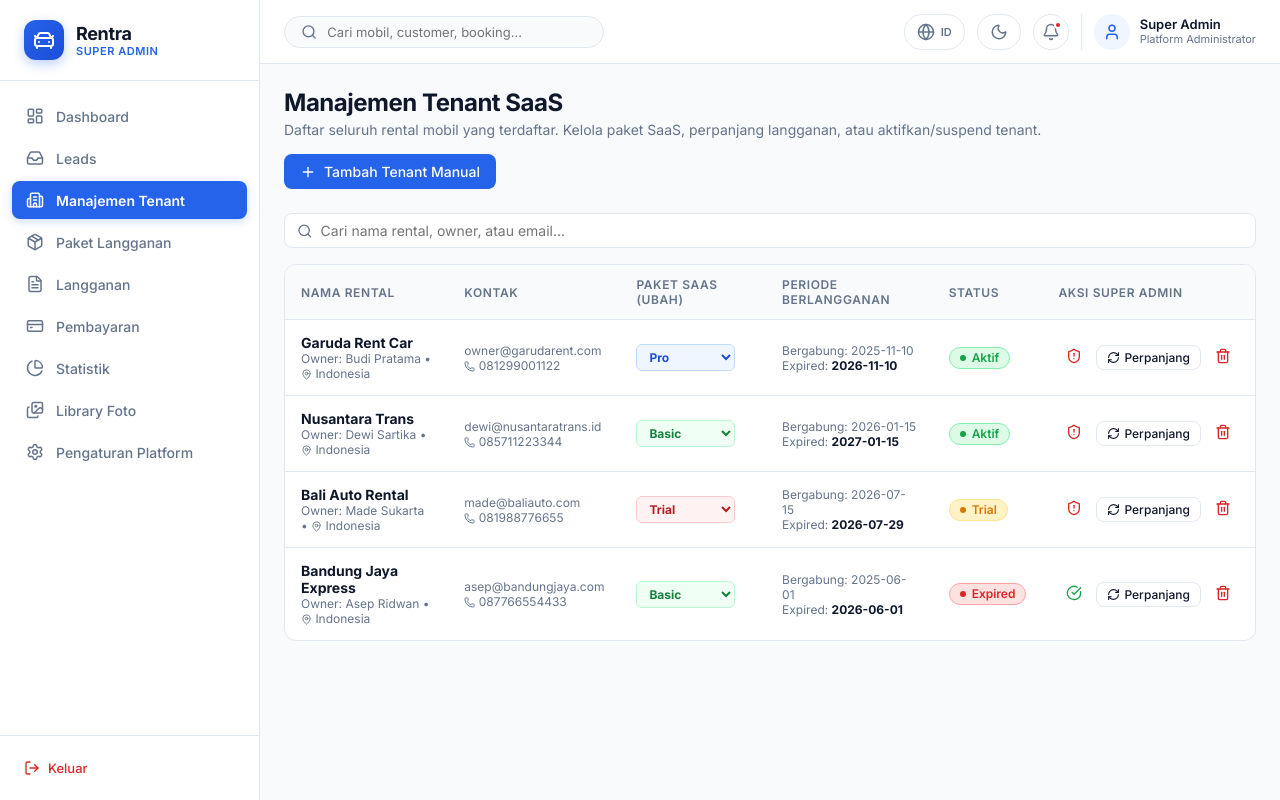
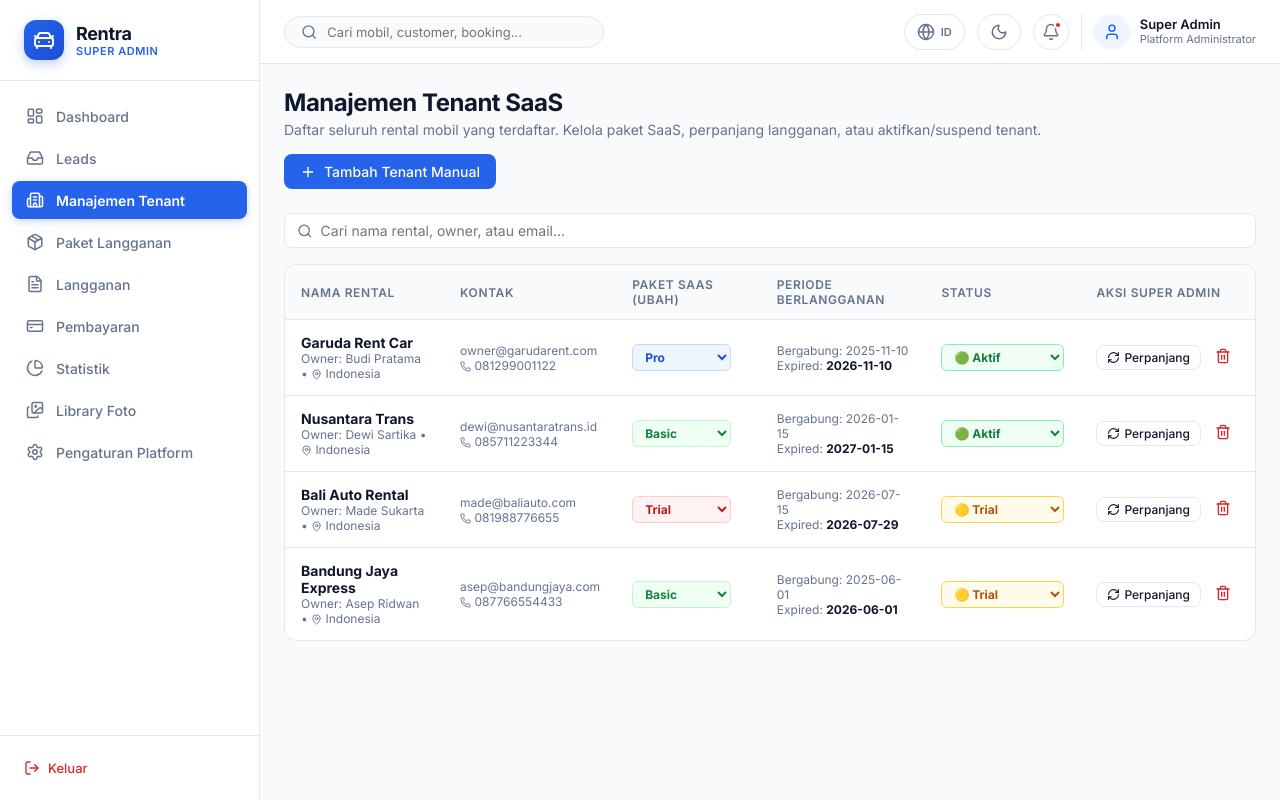
Before and after one commit to boktaviandy/Rentra, a React (Vite) app: page /superadmin/tenant in a window 1280 px wide. Built offline with nearby package versions, Linux system fonts and the light colour scheme.

Commit message:
Feat: Replace read-only Status badge with editable select dropdown (Trial/Aktif/Suspended/Blocked) in Tenant Management

```diff
--- a/src/pages/superadmin/TenantPage.jsx
+++ b/src/pages/superadmin/TenantPage.jsx
@@ -3,7 +3,7 @@ import { PageHeader } from '../../components/ui/PageHeader';
 import { Table } from '../../components/ui/Table';
 import { Badge, getStatusBadgeVariant } from '../../components/ui/Badge';
 import { Modal } from '../../components/ui/Modal';
-import { Building2, ShieldAlert, CheckCircle, RefreshCw, Trash2, Plus, MapPin, Phone, CalendarDays, Edit3, Check } from 'lucide-react';
+import { RefreshCw, Trash2, Plus, MapPin, Phone } from 'lucide-react';
 import { useTenantData } from '../../hooks/useTenantData';
 
 export function TenantPage() {
@@ -166,32 +166,42 @@ export function TenantPage() {
     },
     {
       header: 'Status',
-      cell: (row) => (
-        <Badge variant={getStatusBadgeVariant(row.status)}>{row.status}</Badge>
-      )
+      cell: (row) => {
+        const statusStyles = {
+          'Aktif':     { background: '#F0FDF4', color: '#15803D', borderColor: '#86EFAC' },
+          'Trial':     { background: '#FFFBEB', color: '#B45309', borderColor: '#FCD34D' },
+          'Suspended': { background: '#FFF7ED', color: '#C2410C', borderColor: '#FDBA74' },
+          'Blocked':   { background: '#FEF2F2', color: '#B91C1C', borderColor: '#FECACA' },
+        };
+        const style = statusStyles[row.status] || statusStyles['Trial'];
+        return (
+          <select
+            value={row.status || 'Trial'}
+            onChange={(e) => handleStatusChange(row.id, e.target.value)}
+            style={{
+              padding: '4px 8px',
+              fontSize: '12px',
+              fontWeight: '700',
+              borderRadius: '6px',
+              border: `1.5px solid ${style.borderColor}`,
+              background: style.background,
+              color: style.color,
+              cursor: 'pointer',
+              width: 'auto',
+            }}
+          >
+            <option value="Trial">🟡 Trial</option>
+            <option value="Aktif">🟢 Aktif</option>
+            <option value="Suspended">🟠 Suspended</option>
+            <option value="Blocked">🔴 Blocked</option>
+          </select>
+        );
+      }
     },
     {
       header: 'Aksi Super Admin',
       cell: (row) => (
-        <div className="table-actions" style={{ display: 'flex', gap: '6px' }}>
-          {row.status === 'Aktif' || row.status === 'Trial' ? (
-            <button
-              className="btn-icon text-danger"
-              title="Suspend Tenant"
-              onClick={() => handleStatusChange(row.id, 'Suspended')}
-            >
-              <ShieldAlert size={16} />
-            </button>
-          ) : (
-            <button
-              className="btn-icon text-success"
-              title="Aktifkan Tenant"
-              onClick={() => handleStatusChange(row.id, 'Aktif')}
-            >
-              <CheckCircle size={16} />
-            </button>
-          )}
-
+        <div className="table-actions" style={{ display: 'flex', gap: '6px', alignItems: 'center' }}>
           <button
             className="btn btn-secondary btn-sm"
             style={{ display: 'flex', alignItems: 'center', gap: '4px', padding: '4px 10px', fontSize: '12px' }}
```
